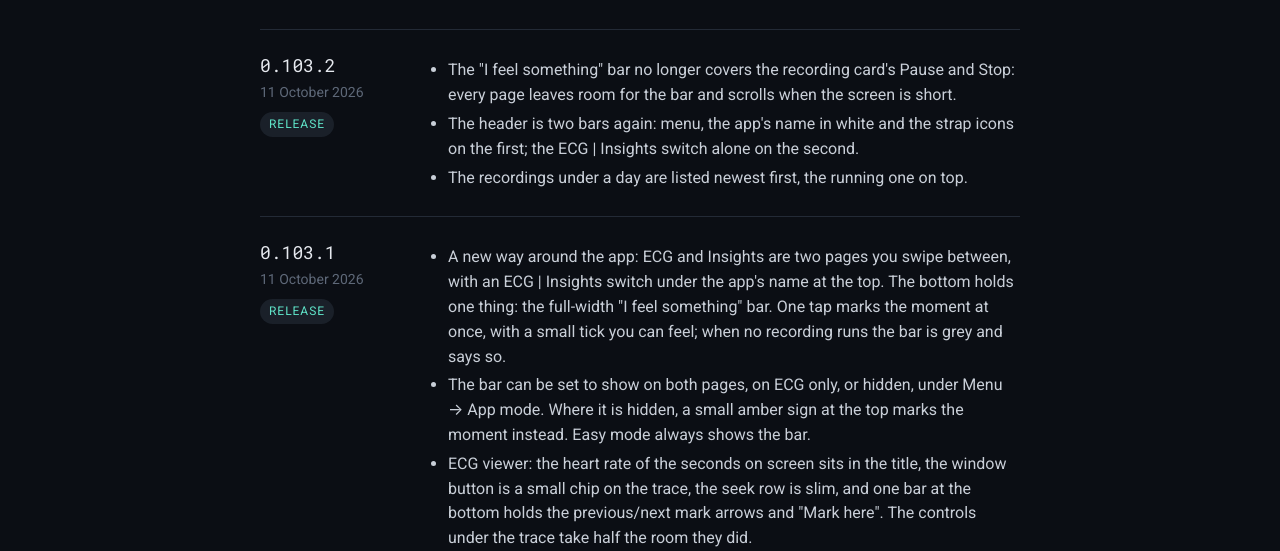
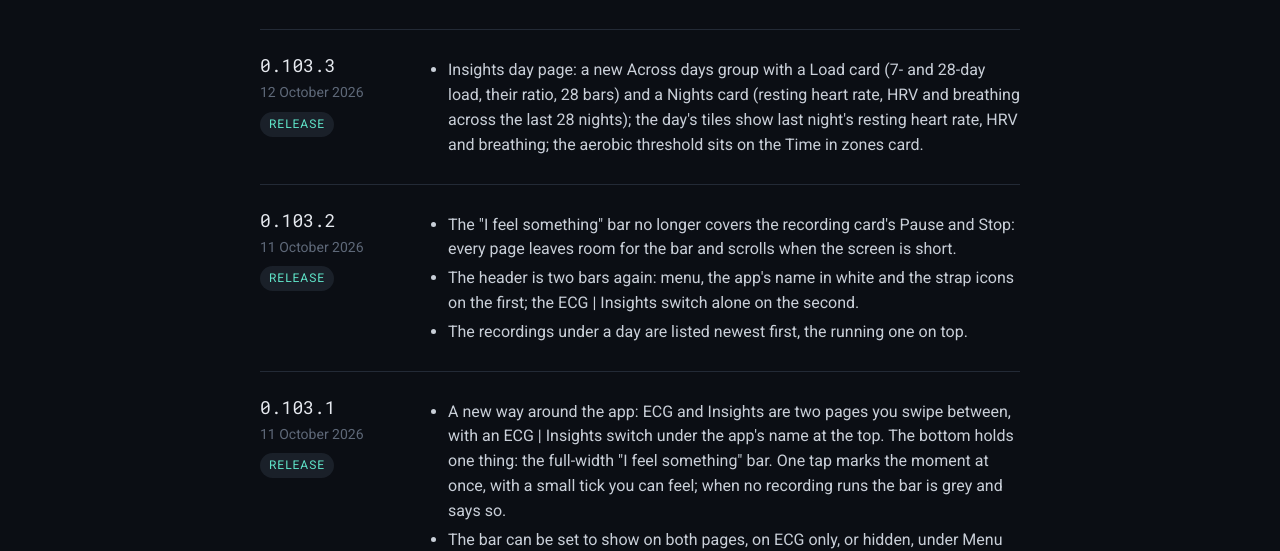
Before and after one commit to dirkfairest/fairestheart-site, a plain HTML site: page changelog.html in a window 1280 px wide. Shown: the part 257-808 px from the top of the page. Drawn offline with Linux system fonts and the light colour scheme.

Commit message:
0.103.3 changelog

```diff
--- a/changelog.html
+++ b/changelog.html
@@ -30,6 +30,10 @@
   <div class="wrap"><div class="doc">
     <div class="doc-head"><span class="eyebrow">Changelog</span><h1 style="font-size:clamp(30px,4.5vw,44px)">What changed, release by release.</h1>
       <p class="dim">The version is on the menu's bottom line in the app. Google Play updates in the background. Earlier numbers are the test builds the app went through before anyone else saw it.</p></div>
+    <div class="rel"><div><span class="v">0.103.3</span><span class="d">12 October 2026</span><span class="tag">Release</span></div>
+      <div><ul>
+<li>Insights day page: a new Across days group with a Load card (7- and 28-day load, their ratio, 28 bars) and a Nights card (resting heart rate, HRV and breathing across the last 28 nights); the day's tiles show last night's resting heart rate, HRV and breathing; the aerobic threshold sits on the Time in zones card.</li>
+</ul></div></div>
     <div class="rel"><div><span class="v">0.103.2</span><span class="d">11 October 2026</span><span class="tag">Release</span></div>
       <div><ul>
 <li>The "I feel something" bar no longer covers the recording card's Pause and Stop: every page leaves room for the bar and scrolls when the screen is short.</li>
```
